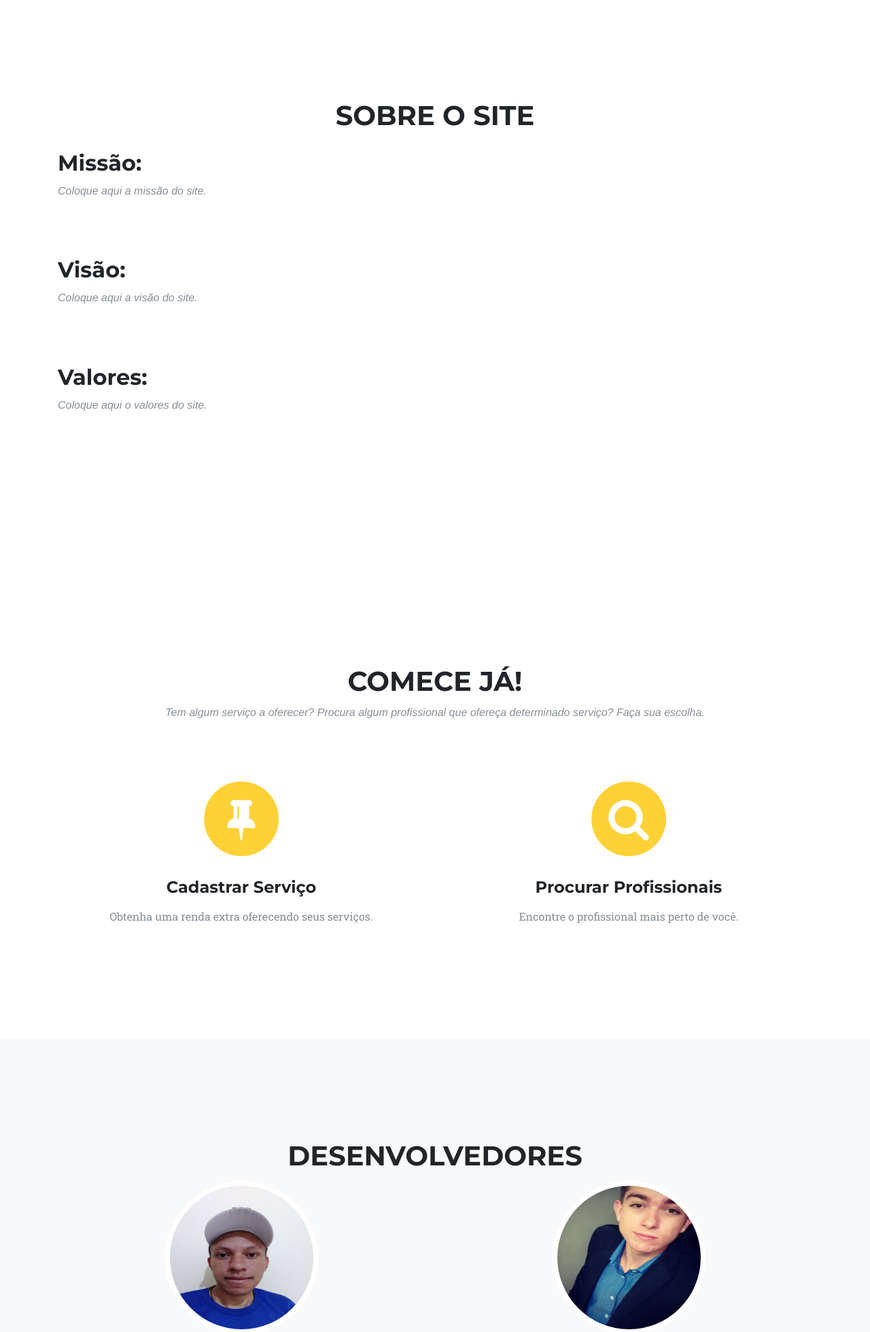
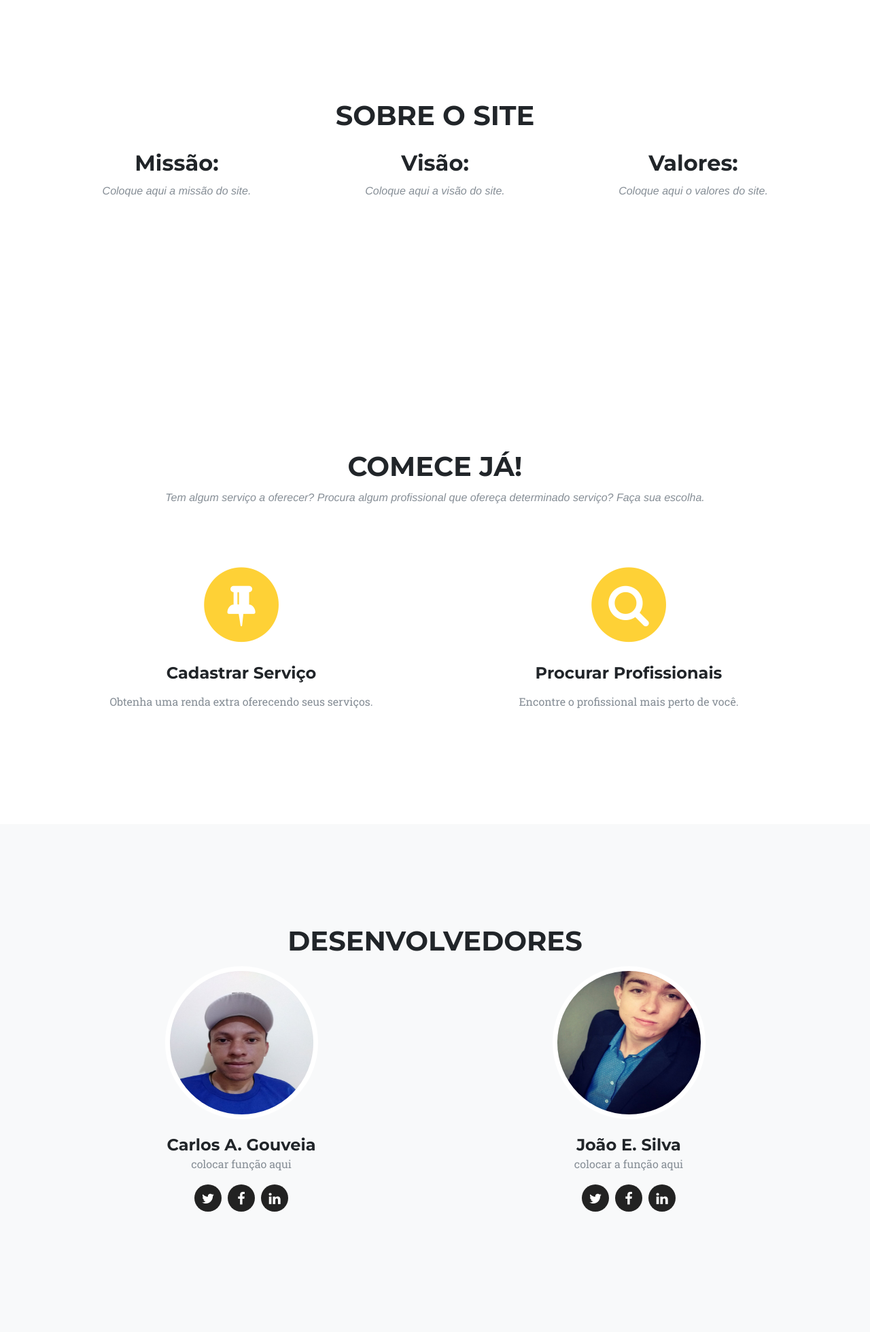
Before and after one commit to CarlosGouveia/trabalhocom, a Django app: page / in a window 1280 px wide. Shown: the part 757-2716 px from the top of the page at 68% size. Run offline with Django 3.2, Linux system fonts and the light colour scheme; parts of the project's set-up code (start-up, migrations or seed data) failed here and were passed over; some libraries are stand-ins or nearby versions; some web fonts are replaced.

Commit message:
Correção erro ortográfico

```diff
--- a/trabalhocom/core/templates/home.html
+++ b/trabalhocom/core/templates/home.html
@@ -85,19 +85,17 @@
                 </div>
             </div>
             <div class="row">
-                <div class="col-md-12">
+                <div class="col-md-4 text-center">
                     <h2 class="service-heading">Missão: </h2>
                     <h3 class="section-subheading text-muted">Coloque aqui a missão do site.<p></p></h3>
                 </div>
-            </div>
-            <div class="row">
-                <div class="col-md-12">
+
+                <div class="col-md-4 text-center">
                     <h2 class="service-heading">Visão: </h2>
                     <h3 class=" section-subheading text-muted">Coloque aqui a visão do site.<p></p></h3>
                 </div>
-            </div>
-            <div class="row">
-                <div class="col-md-12">
+
+                <div class="col-md-4 text-center">
                     <h2 class="service-heading">Valores: </h2>
                     <h3 class=" section-subheading text-muted">Coloque aqui o valores do site.<p></p></h3>
                 </div>
--- a/trabalhocom/services/templates/search_ALL_services.html
+++ b/trabalhocom/services/templates/search_ALL_services.html
@@ -140,7 +140,7 @@
                             <a class="breadcrumb-item" href="{% url 'accounts:dashboard' %}">Meu Painel</a>
                             <a class="breadcrumb-item" href="{% url 'services:search-ALL-services' %}">Lista Serviços</a>
                         {% else %}
-                            <a class="breadcrumb-item" href="{% url 'services:search-ALL-services' %}">Lista Srviços</a>
+                            <a class="breadcrumb-item" href="{% url 'services:search-ALL-services' %}">Lista Serviços</a>
                         {% endif %}
                     </nav>
 
--- a/trabalhocom/services/views.py
+++ b/trabalhocom/services/views.py
@@ -133,7 +133,7 @@ def search_All_services(request):
         servicos = Service.objects.all()
 
     # PAGINAÇÃO
-    paginator = Paginator(servicos, 1)
+    paginator = Paginator(servicos, 5)
     page = request.GET.get('page')
     try:
         servicos = paginator.page(page)
```
Also changed, not shown: trabalhocom/services/templates/myservices_details.html (+21 -4 lines), bd_t.sqlite3.
